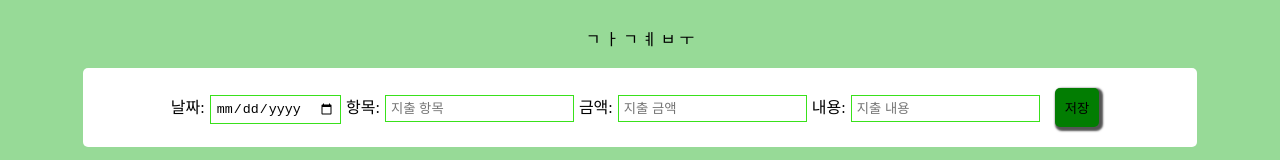
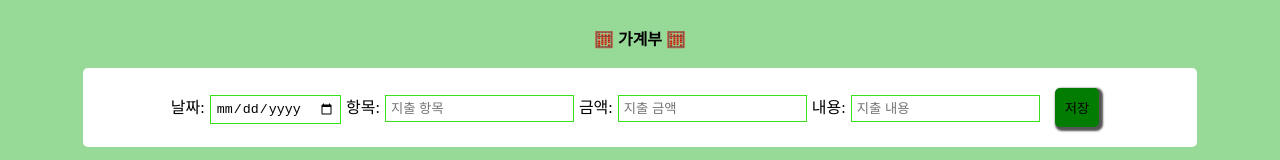
Before and after one commit to MiMing-00/Sparta_financial-ledger, a React (Vite) app: page / in a window 1280 px wide. Shown: the top 160 px of the page. Built offline with nearby package versions, Linux system fonts and the light colour scheme.

Commit message:
context api refectoring

```diff
--- a/index.html
+++ b/index.html
@@ -4,7 +4,7 @@
     <meta charset="UTF-8" />
     <link rel="icon" type="image/svg+xml" href="/vite.svg" />
     <meta name="viewport" content="width=device-width, initial-scale=1.0" />
-    <title>가계부 🧮</title>
+    <title>스파르타 가계부</title>
   </head>
   <body>
     <div id="root"></div>
--- a/src/components/ExpenseDetail.jsx
+++ b/src/components/ExpenseDetail.jsx
@@ -1,6 +1,8 @@
 import React from "react";
+import { useContext } from "react";
 import { Link } from "react-router-dom";
 import styled from "styled-components";
+import { ExpenseContext } from "../context/ExpenseContext";
 
 const ExpenseDetailContain = styled.div`
   background-color: white;
@@ -48,11 +50,17 @@ const ExpenseDetailspan1 = styled.span`
   gap: 3px;
 `;
 
-const ExpenseDetail = ({ expenses }) => {
+const ExpenseDetail = () => {
+  const { expenses, activeIndex } = useContext(ExpenseContext);
+
+  const filteredExpenses = expenses.filter(
+    (expense) => parseInt(expense.date.split("-")[1]) === activeIndex + 1
+  );
+
   return (
     <ExpenseDetailContain>
       {/* 여기서 누르면 상세 페이지로 넘어가야 함~~{" "} */}
-      {expenses.map(({ id, date, item, amount, content }) => (
+      {filteredExpenses.map(({ id, date, item, amount, content }) => (
         <Link
           to={`/expenses/${id}`}
           key={id}
--- a/src/components/ExpenseForm.jsx
+++ b/src/components/ExpenseForm.jsx
@@ -1,6 +1,8 @@
 import React from "react";
+import { useContext } from "react";
 import styled from "styled-components";
 import { v4 as uuidv4 } from "uuid";
+import { ExpenseContext } from "../context/ExpenseContext.jsx";
 
 const FormContainer = styled.div`
   display: grid;
@@ -36,7 +38,9 @@ const FormButton = styled.button`
   }
 `;
 
-const ExpenseForm = ({ setExpenses }) => {
+const ExpenseForm = () => {
+  const { setExpenses } = useContext(ExpenseContext);
+
   const onSubmitForm = (event) => {
     event.preventDefault();
 
--- a/src/components/ExpensesByMonth.jsx
+++ b/src/components/ExpensesByMonth.jsx
@@ -2,6 +2,8 @@ import React, { useState, useEffect } from "react";
 import styled from "styled-components";
 import ExpenseRecord from "./ExpenseRecord";
 import ExpenseDetail from "./ExpenseDetail";
+import { useContext } from "react";
+import { ExpenseContext } from "../context/ExpenseContext";
 
 const ButtonContainer = styled.div`
   background-color: white;
@@ -31,12 +33,9 @@ const MonthButton = styled.button`
   }
 `;
 
-const ExpensesByMonth = ({ expenses, setExpenses }) => {
-  const initialMonth = localStorage.getItem("selectedMonth")
-    ? parseInt(localStorage.getItem("selectedMonth")) - 1
-    : 1;
-
-  const [activeIndex, setActiveIndex] = useState(initialMonth);
+const ExpensesByMonth = () => {
+  // 여기 expenses 있는 거는 그냥 드릴링인가?
+  const { activeIndex, setActiveIndex } = useContext(ExpenseContext);
 
   const handleMonthClick = (index) => {
     setActiveIndex(index);
@@ -67,11 +66,7 @@ const ExpensesByMonth = ({ expenses, setExpenses }) => {
       {/* 선택사항- 레코드 */}
       <ExpenseRecord />
       {/* 디테일 폼 */}
-      <ExpenseDetail
-        expenses={expenses.filter(
-          (expense) => parseInt(expense.date.split("-")[1]) === activeIndex + 1
-        )}
-      />
+      <ExpenseDetail />
     </>
   );
 };
--- /dev/null
+++ b/src/context/ExpenseContext.jsx
@@ -0,0 +1,87 @@
+import { createContext, useState } from "react";
+
+// expenses 초기 배열
+const init = [
+  {
+    id: "1",
+    date: "2024-01-01",
+    item: "외식",
+    amount: 5800,
+    content: "카페에서 따아...☕️",
+  },
+  {
+    id: "2",
+    date: "2024-01-03",
+    item: "외식",
+    amount: 12800,
+    content: "카페에서 아아랑 케이크...🍰",
+  },
+  {
+    id: "3",
+    date: "2024-01-05",
+    item: "식비",
+    amount: 100000,
+    content: "세광양대창",
+  },
+  {
+    id: "4",
+    date: "2024-01-10",
+    item: "도서",
+    amount: 40500,
+    content: "모던 자바스크립트",
+  },
+  {
+    id: "5",
+    date: "2024-02-02",
+    item: "식비",
+    amount: 50000,
+    content: "회식",
+  },
+  {
+    id: "6",
+    date: "2024-02-02",
+    item: "간식",
+    amount: 500,
+    content: "아이스크림",
+  },
+  {
+    id: "7",
+    date: "2024-02-02",
+    item: "여행",
+    amount: 1055000,
+    content: "일본여행",
+  },
+  {
+    id: "8",
+    date: "2024-02-02",
+    item: "미용",
+    amount: 155000,
+    content: "미용실",
+  },
+  {
+    id: "9",
+    date: "2024-02-02",
+    item: "도서",
+    amount: 75000,
+    content:
+      "자율주행차량 운전주행모드 자동 전환용 인식률 90% 이상의 다중 센서 기반 운전자 상태 인식 및 상황 인식 원천 기술 개발",
+  },
+];
+//activeIndex초기배열
+const initialMonth = localStorage.getItem("selectedMonth")
+  ? parseInt(localStorage.getItem("selectedMonth")) - 1
+  : 1;
+
+export const ExpenseContext = createContext();
+export const ExpensesProvider = ({ children }) => {
+  const [expenses, setExpenses] = useState(init);
+  const [activeIndex, setActiveIndex] = useState(initialMonth);
+
+  return (
+    <ExpenseContext.Provider
+      value={{ expenses, setExpenses, activeIndex, setActiveIndex }}
+    >
+      {children}
+    </ExpenseContext.Provider>
+  );
+};
--- a/src/pages/Expenses.jsx
+++ b/src/pages/Expenses.jsx
@@ -1,7 +1,6 @@
 import React from "react";
-import { useState } from "react";
-import { Link, useNavigate } from "react-router-dom";
-import { useParams } from "react-router-dom";
+import { useContext, useState } from "react";
+import { useParams, useNavigate } from "react-router-dom";
 import styled from "styled-components";
 
 const ExpensesContain = styled.div`
@@ -55,9 +54,11 @@ const Button = styled.button`
   }
 `;
 
-const Expenses = ({ expenses, setExpenses }) => {
+const Expenses = () => {
+  const { expenses, setExpenses } = useContext(ExpenseContext);
+  const { id } = useParams();
   const navigate = useNavigate();
-  const { id } = useParams();
+
   const targetExpense = expenses.find((expense) => expense.id === id);
 
   // 인풋 박스 수정하는 로직1 useRef로 구현하기...
--- a/src/pages/Home.jsx
+++ b/src/pages/Home.jsx
@@ -1,14 +1,20 @@
-import React, { useState } from "react";
+import React from "react";
 import ExpenseForm from "../components/ExpenseForm";
 import ExpensesByMonth from "../components/ExpensesByMonth";
-import { v4 as uuidv4 } from "uuid";
+import styled from "styled-components";
 
-const Home = ({ expenses, setExpenses }) => {
+const H1 = styled.h1`
+  font-weight: 900;
+  align-items: center;
+  text-align: center;
+`;
+
+const Home = () => {
   return (
     <>
-      <h1>ㄱ ㅏ ㄱ ㅖ ㅂ ㅜ</h1>
-      <ExpenseForm setExpenses={setExpenses} />
-      <ExpensesByMonth expenses={expenses} setExpenses={setExpenses} />
+      <H1>🧮 가계부 🧮</H1>
+      <ExpenseForm />
+      <ExpensesByMonth />
     </>
   );
 };
--- a/src/shard/Router.jsx
+++ b/src/shard/Router.jsx
@@ -3,94 +3,20 @@ import Home from "../pages/Home";
 import Expenses from "../pages/Expenses";
 import { BrowserRouter, Routes, Route } from "react-router-dom";
 import Layout from "../components/Layout";
-import { useState } from "react";
+import { ExpensesProvider } from "../context/ExpenseContext";
 
 const Router = () => {
-  const init = [
-    {
-      id: "1",
-      date: "2024-01-01",
-      item: "외식",
-      amount: 5800,
-      content: "카페에서 따아...☕️",
-    },
-    {
-      id: "2",
-      date: "2024-01-03",
-      item: "외식",
-      amount: 12800,
-      content: "카페에서 아아랑 케이크...🍰",
-    },
-    {
-      id: "3",
-      date: "2024-01-05",
-      item: "식비",
-      amount: 100000,
-      content: "세광양대창",
-    },
-    {
-      id: "4",
-      date: "2024-01-10",
-      item: "도서",
-      amount: 40500,
-      content: "모던 자바스크립트",
-    },
-    {
-      id: "5",
-      date: "2024-02-02",
-      item: "식비",
-      amount: 50000,
-      content: "회식",
-    },
-    {
-      id: "6",
-      date: "2024-02-02",
-      item: "간식",
-      amount: 500,
-      content: "아이스크림",
-    },
-    {
-      id: "7",
-      date: "2024-02-02",
-      item: "여행",
-      amount: 1055000,
-      content: "일본여행",
-    },
-    {
-      id: "8",
-      date: "2024-02-02",
-      item: "미용",
-      amount: 155000,
-      content: "미용실",
-    },
-    {
-      id: "9",
-      date: "2024-02-02",
-      item: "도서",
-      amount: 75000,
-      content:
-        "자율주행차량 운전주행모드 자동 전환용 인식률 90% 이상의 다중 센서 기반 운전자 상태 인식 및 상황 인식 원천 기술 개발",
-    },
-  ];
-  const [expenses, setExpenses] = useState(init);
-
   return (
     <>
       <BrowserRouter>
-        <Layout>
-          <Routes>
-            <Route
-              path="/"
-              element={<Home expenses={expenses} setExpenses={setExpenses} />}
-            />
-            <Route
-              path="/expenses/:id"
-              element={
-                <Expenses expenses={expenses} setExpenses={setExpenses} />
-              }
-            />
-          </Routes>
-        </Layout>
+        <ExpensesProvider>
+          <Layout>
+            <Routes>
+              <Route path="/" element={<Home />} />
+              <Route path="/expenses/:id" element={<Expenses />} />
+            </Routes>
+          </Layout>
+        </ExpensesProvider>
       </BrowserRouter>
     </>
   );
```
